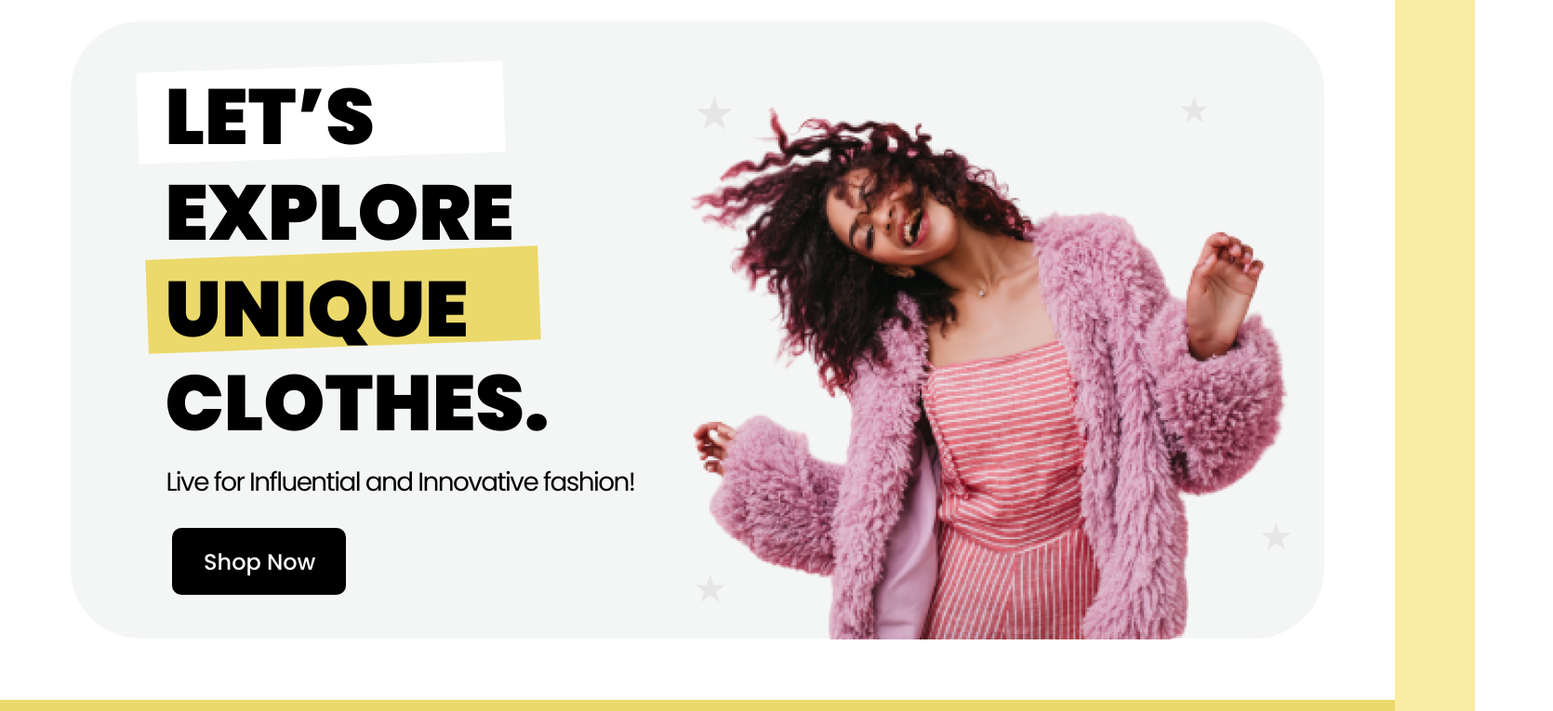
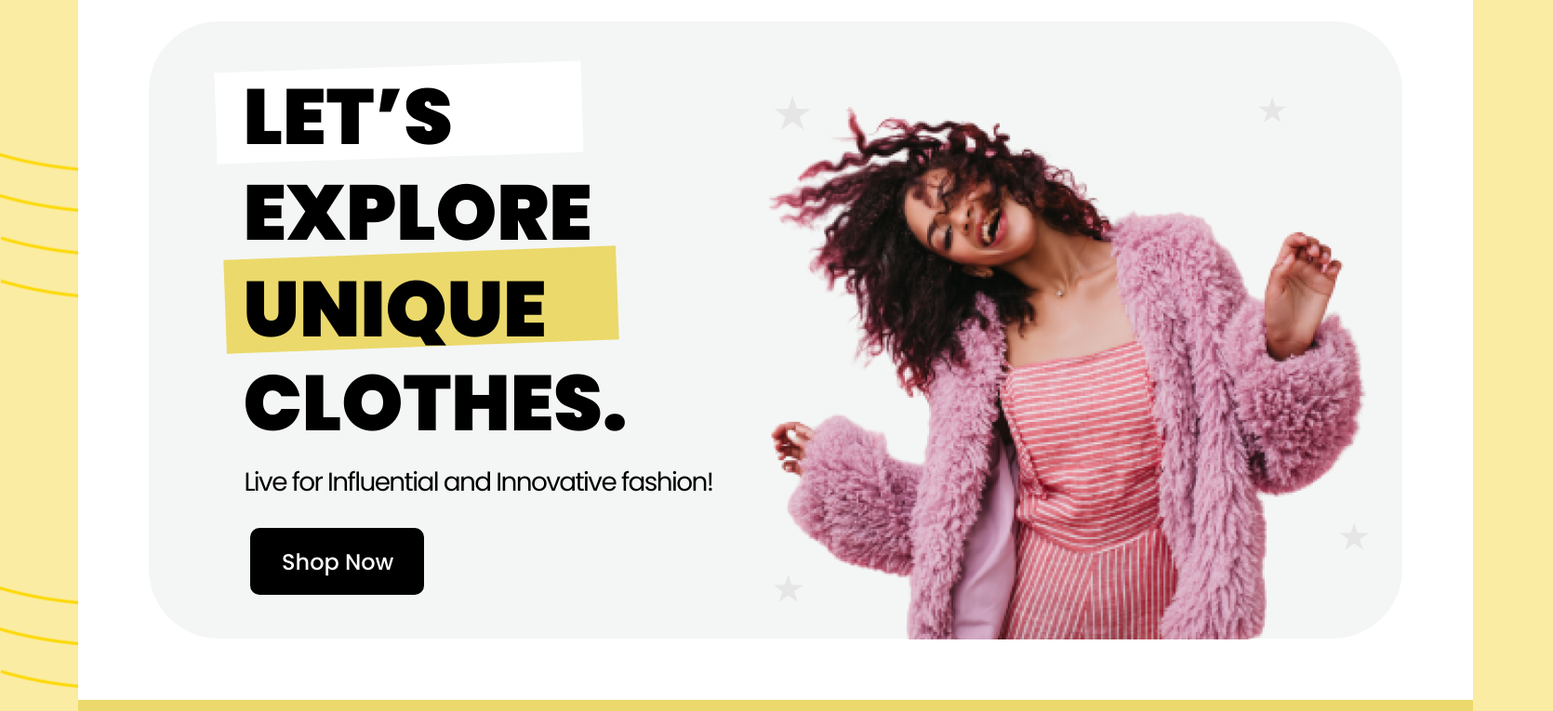
Before and after one commit to imaurobindo/Randovision-Fashion-App, a plain HTML site: page index.html in a window 1280 px wide. Shown: the part 277-1042 px from the top of the page at 93% size, 1670 px wide, since content can reach past the window. Drawn offline with Linux system fonts and the light colour scheme.

Commit message:
fix: fixed left margin and padding

```diff
--- a/styles.css
+++ b/styles.css
@@ -89,6 +89,7 @@ body{
     left: 0vh;
     width: 100%;
     height: 405vh;
+    position: relative;
 
 }
 
@@ -98,7 +99,7 @@ body{
     margin: auto;
     margin-top: 8.9rem;
     height: 690vh;
-
+    margin-left: 10.5vh;
     /* margin-left: 5.20833333%; */
     background-color: #FFFFFF;
     /* margin-top: 4.166666%; */
```
